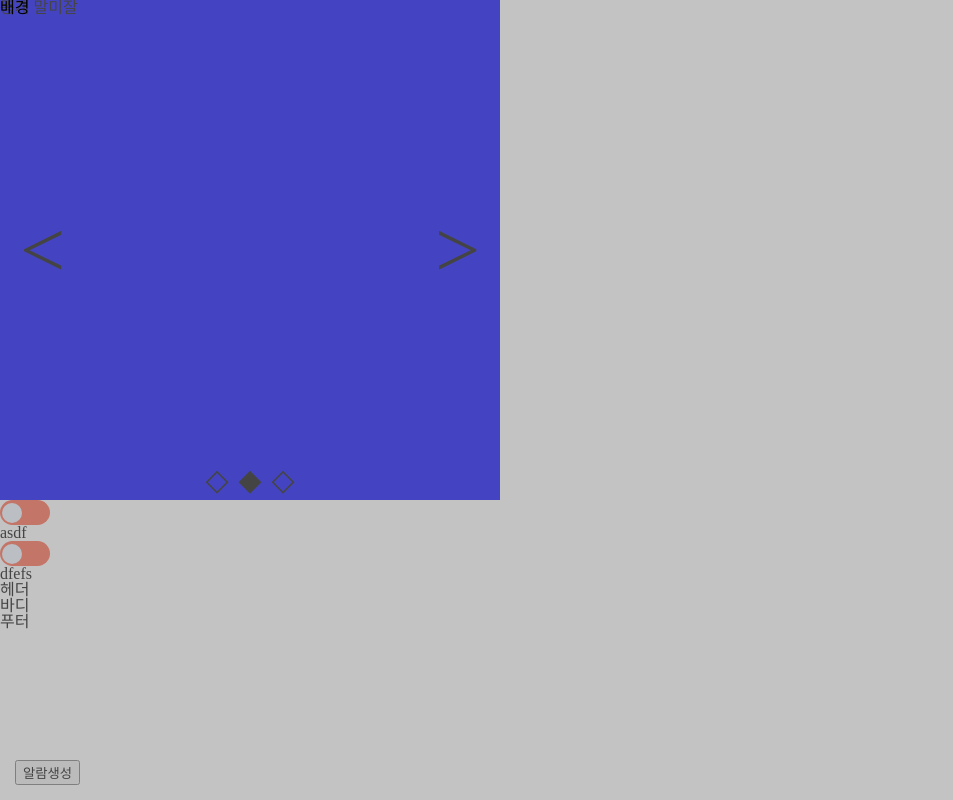
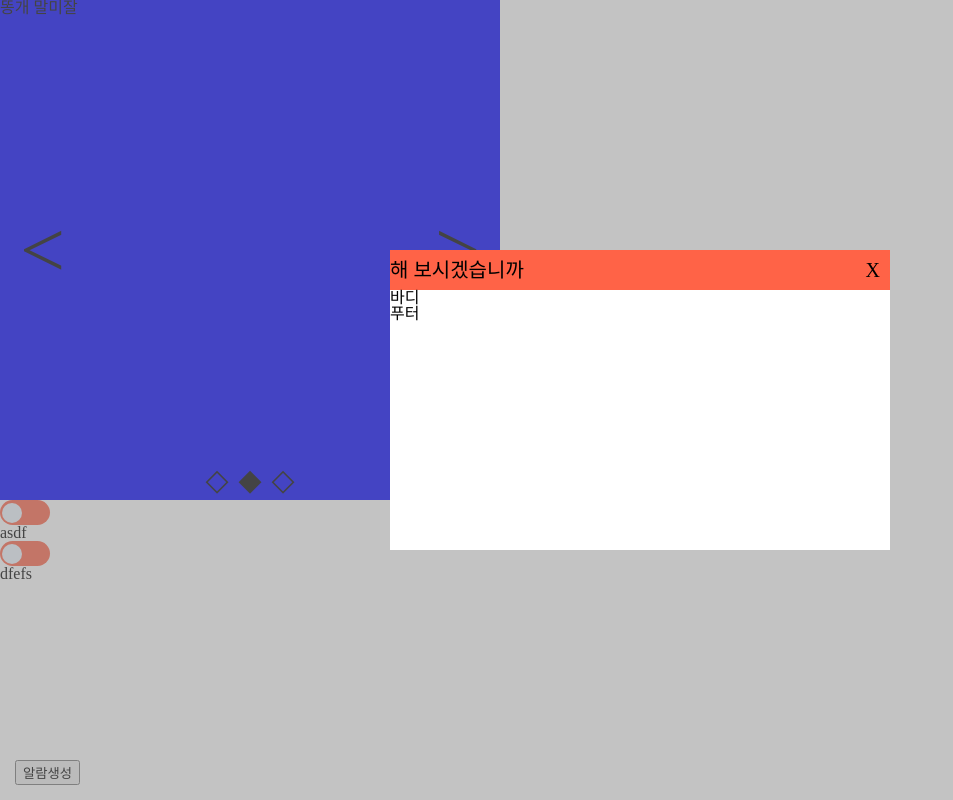
Before and after one commit to haenanim/ground, a React (Create React App) app: page / in a window 1280 px wide. Shown: the whole page, without its empty margins (0-953 px from the left). Built offline with nearby package versions, Linux system fonts and the light colour scheme.

Commit message:
fix : 헤더 css 수정

```diff
--- a/src/components/Modal/Modal.scoped.scss
+++ b/src/components/Modal/Modal.scoped.scss
@@ -6,3 +6,31 @@
   width: 100%;
   height: 100%;
 }
+.modal-body {
+  position: relative;
+  width: 500px;
+  height: 300px;
+  background-color: white;
+  top: 50%;
+  left: 50%;
+  transform: translateX(-50%) translateY(-50%);
+}
+
+.modal-header {
+  display: flex;
+  justify-content: space-between;
+  background-color: tomato;
+}
+.modal-title {
+  font-size: 20px;
+  margin: auto 0;
+}
+.modal-close-btn {
+  font-size: 20px;
+  padding: 10px;
+  cursor: pointer;
+}
+.modal-content {
+}
+.modal-footer {
+}
--- a/src/components/Modal/Modal.tsx
+++ b/src/components/Modal/Modal.tsx
@@ -12,11 +12,22 @@ export default function Modal({ children }: props) {
       {children}
       {showModal ? (
         <div>
-          <div className="modal-background">배경</div>
-          <div>
-            <div>헤더</div>
-            <div>바디</div>
-            <div>푸터</div>
+          <div className="modal-background">
+            <div className="modal-body">
+              <div className="modal-header">
+                <div className="modal-title">해 보시겠습니까</div>
+                <div
+                  className="modal-close-btn"
+                  onClick={() => {
+                    setShowModal(false);
+                  }}
+                >
+                  X
+                </div>
+              </div>
+              <div className="modal-content">바디</div>
+              <div className="modal-footer">푸터</div>
+            </div>
           </div>
         </div>
       ) : (
```
